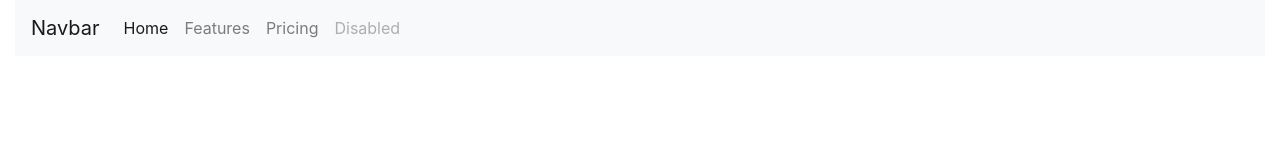
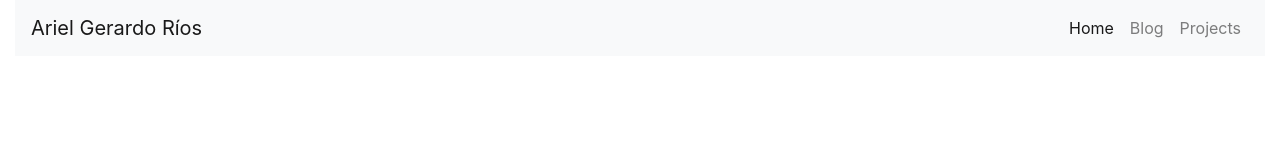
Before and after one commit to ariel17/new-site, a website: page index.html in a window 1280 px wide. Drawn offline with nearby package versions, Linux system fonts and the light colour scheme.

Commit message:
Changes content with my name.

```diff
--- a/index.html
+++ b/index.html
@@ -3,29 +3,26 @@
   <head>
     <meta charset="utf-8">
     <meta name="viewport" content="width=device-width, initial-scale=1, shrink-to-fit=no">
-    <link rel="stylesheet" href="https://stackpath.bootstrapcdn.com/bootstrap/4.5.2/css/bootstrap.min.css" integrity="sha384-JcKb8q3iqJ61gNV9KGb8thSsNjpSL0n8PARn9HuZOnIxN0hoP+VmmDGMN5t9UJ0Z" crossorigin="anonymous">
+    <link rel="stylesheet" href="./public/custom.css">
     <title>ariel17</title>
   </head>
   <body>
     <div class="container-fluid">
       <nav class="navbar navbar-expand-lg navbar-light bg-light">
-        <a class="navbar-brand" href="#">Navbar</a>
+        <a class="navbar-brand" href="#">Ariel Gerardo Ríos</a>
         <button class="navbar-toggler" type="button" data-toggle="collapse" data-target="#navbarNav" aria-controls="navbarNav" aria-expanded="false" aria-label="Toggle navigation">
           <span class="navbar-toggler-icon"></span>
         </button>
-        <div class="collapse navbar-collapse" id="navbarNav">
+        <div class="collapse navbar-collapse justify-content-end" id="navbarNav">
           <ul class="navbar-nav">
             <li class="nav-item active">
-              <a class="nav-link" href="#">Home <span class="sr-only">(current)</span></a>
+              <a class="nav-link" href="#">Home</a>
             </li>
             <li class="nav-item">
-              <a class="nav-link" href="#">Features</a>
+              <a class="nav-link" href="#">Blog</a>
             </li>
             <li class="nav-item">
-              <a class="nav-link" href="#">Pricing</a>
-            </li>
-            <li class="nav-item">
-              <a class="nav-link disabled" href="#" tabindex="-1" aria-disabled="true">Disabled</a>
+              <a class="nav-link" href="#">Projects</a>
             </li>
           </ul>
         </div>
```
